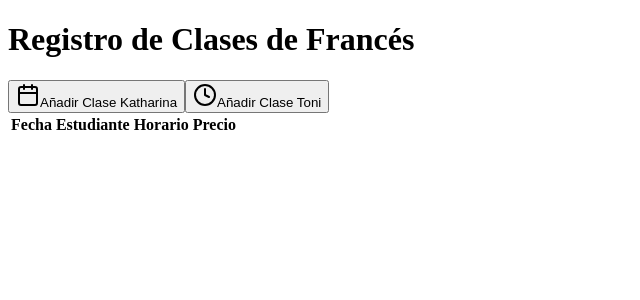
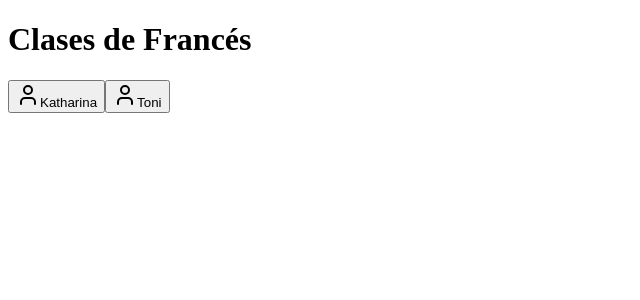
Before and after one commit to mateomiro/French-Classes-Tracker, a Next.js app: page / in a window 1280 px wide. Shown: the top 300 px of the page, without its empty margins (0-640 px from the left). Built offline with nearby package versions, Linux system fonts and the light colour scheme.

Commit message:
Update index.js

```diff
--- a/src/pages/index.js
+++ b/src/pages/index.js
@@ -1,87 +1,5 @@
-import React, { useState } from 'react';
-import { Calendar, Clock } from 'lucide-react';
+import FrenchClassesTracker from '../components/FrenchClassesTracker';
 
 export default function Home() {
-  const [classes, setClasses] = useState([]);
-
-  const addKatharinaClass = () => {
-    const newClass = {
-      id: Date.now(),
-      student: 'Katharina',
-      time: '9:00-10:00',
-      day: 'Miércoles',
-      price: 20,
-      date: getNextWednesday(),
-    };
-    setClasses([...classes, newClass]);
-  };
-
-  const addToniClass = () => {
-    const newClass = {
-      id: Date.now(),
-      student: 'Toni',
-      time: '10:00-11:00',
-      day: 'Miércoles',
-      price: 20,
-      date: getNextWednesday(),
-    };
-    setClasses([...classes, newClass]);
-  };
-
-  const getNextWednesday = () => {
-    const now = new Date();
-    const nextWed = new Date();
-    nextWed.setDate(now.getDate() + ((3 + 7 - now.getDay()) % 7));
-    return nextWed.toISOString().split('T')[0];
-  };
-
-  return (
-    <div className="min-h-screen bg-gradient-to-br from-blue-50 to-indigo-50 py-12 px-4">
-      <div className="max-w-4xl mx-auto bg-white rounded-xl shadow-lg overflow-hidden">
-        <div className="p-8">
-          <h1 className="text-2xl font-semibold text-gray-800 mb-6">Registro de Clases de Francés</h1>
-
-          <div className="flex gap-4 mb-8">
-            <button
-              onClick={addKatharinaClass}
-              className="flex items-center gap-2 px-6 py-3 bg-indigo-600 text-white rounded-lg hover:bg-indigo-700 transition-colors duration-200 shadow-md"
-            >
-              <Calendar className="w-5 h-5" />
-              Añadir Clase Katharina
-            </button>
-            <button
-              onClick={addToniClass}
-              className="flex items-center gap-2 px-6 py-3 bg-indigo-600 text-white rounded-lg hover:bg-indigo-700 transition-colors duration-200 shadow-md"
-            >
-              <Clock className="w-5 h-5" />
-              Añadir Clase Toni
-            </button>
-          </div>
-
-          <div className="overflow-x-auto">
-            <table className="w-full">
-              <thead>
-                <tr className="bg-gray-50">
-                  <th className="px-6 py-3 text-left text-xs font-medium text-gray-500 uppercase tracking-wider">Fecha</th>
-                  <th className="px-6 py-3 text-left text-xs font-medium text-gray-500 uppercase tracking-wider">Estudiante</th>
-                  <th className="px-6 py-3 text-left text-xs font-medium text-gray-500 uppercase tracking-wider">Horario</th>
-                  <th className="px-6 py-3 text-left text-xs font-medium text-gray-500 uppercase tracking-wider">Precio</th>
-                </tr>
-              </thead>
-              <tbody className="bg-white divide-y divide-gray-200">
-                {classes.map(classItem => (
-                  <tr key={classItem.id}>
-                    <td className="px-6 py-4 whitespace-nowrap">{classItem.date}</td>
-                    <td className="px-6 py-4 whitespace-nowrap">{classItem.student}</td>
-                    <td className="px-6 py-4 whitespace-nowrap">{classItem.time}</td>
-                    <td className="px-6 py-4 whitespace-nowrap">{classItem.price}€</td>
-                  </tr>
-                ))}
-              </tbody>
-            </table>
-          </div>
-        </div>
-      </div>
-    </div>
-  );
+  return <FrenchClassesTracker />;
 }
```
